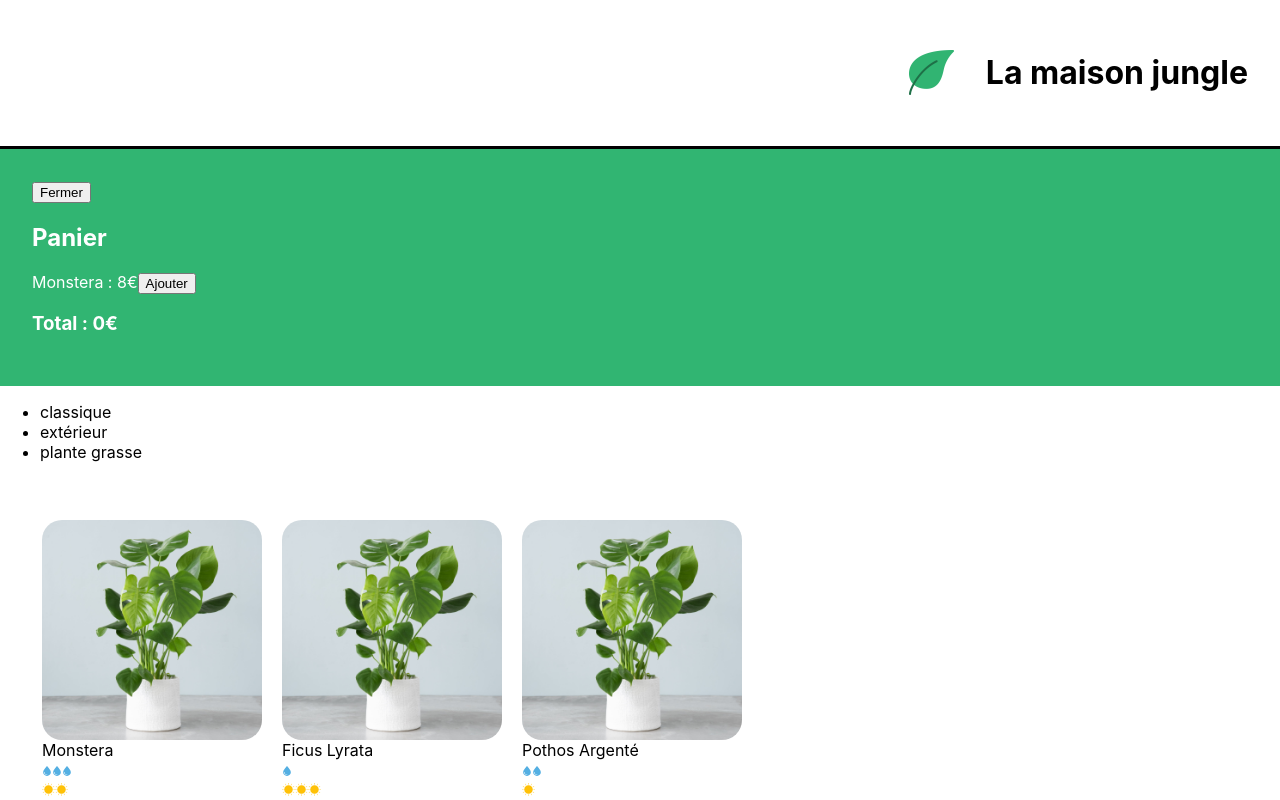
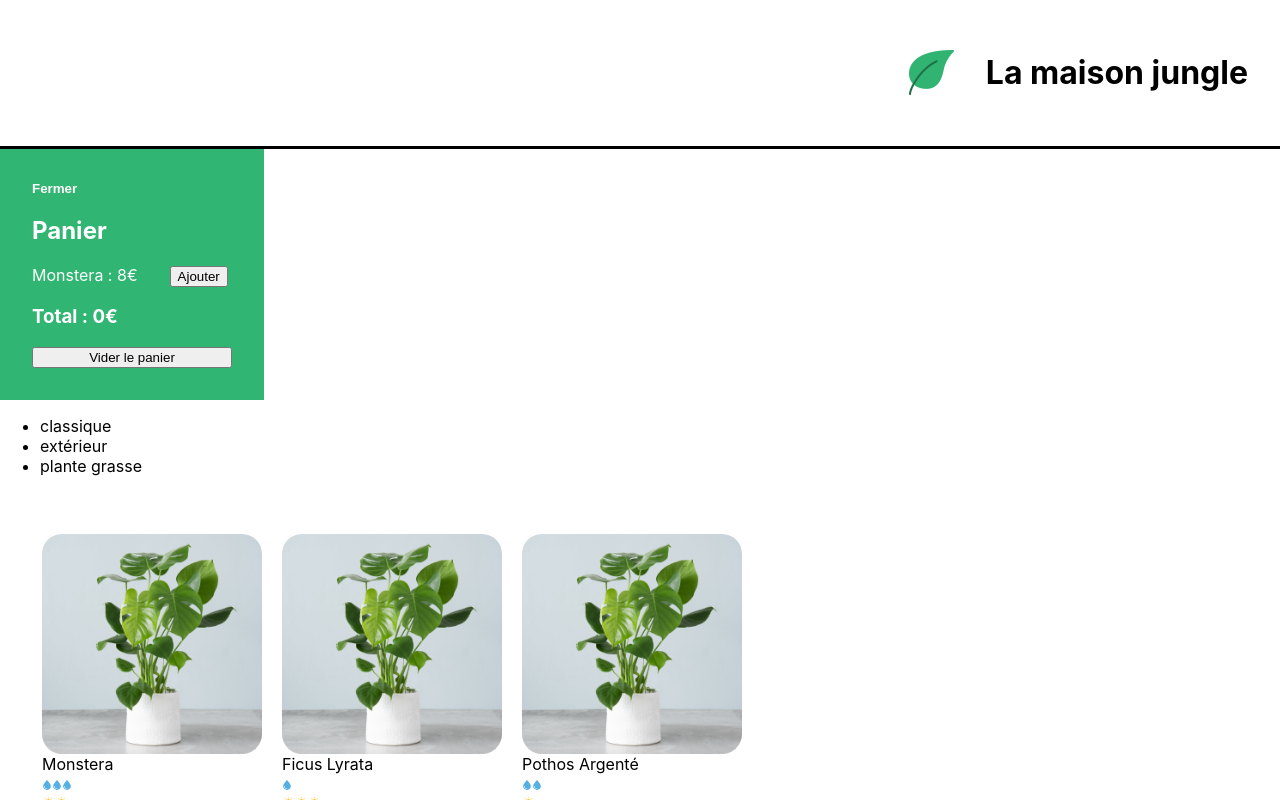
Before and after one commit to GloireMutaliko21/react-app-plantes, a React (Create React App) app: page / in a window 1280 px wide. Both pictures are taken after a click on the button "Ouvrir le panier". Shown: the top 800 px of the page. Built offline with nearby package versions, Linux system fonts and the light colour scheme.

Commit message:
style: cart style + code identation

```diff
--- a/src/components/Cart.js
+++ b/src/components/Cart.js
@@ -10,18 +10,34 @@
 
     return isOpen ? (
         <div className="lmj-cart">
-            <button onClick={() => setIsOpen(false)}>Fermer</button>
+            <button
+                className="lmj-cart-toggle-button"
+                onClick={() => setIsOpen(false)}
+            >
+                Fermer
+            </button>
             <h2>Panier</h2>
             <div>
                 Monstera : {monsteraPrice}€
-                <button onClick={() => updateCart(cart + 1)}>
+                <button
+                    className="lmj-cart-add-button "
+                    onClick={() => updateCart(cart + 1)}
+                >
                     Ajouter
                 </button>
             </div>
             <h3>Total : {monsteraPrice * cart}€</h3>
+            <button onClick={() => updateCart(0)}>Vider le panier</button>
         </div>
     ) : (
-        <button onClick={() => setIsOpen(true)}>Ouvrir le panier</button>
+        <div className="lmj-cart-closed">
+            <button
+                className="lmj-cart-toggle-button"
+                onClick={() => setIsOpen(true)}
+            >
+                Ouvrir le panier
+            </button>
+        </div>
     )
 }
 
--- a/src/styles/Cart.css
+++ b/src/styles/Cart.css
@@ -1,5 +1,34 @@
-.lmj-cart{
-    padding: 32px;
-    color: #ffffff;
-    background-color: #31b572;
+.lmj-cart {
+	color: white;
+	background-color: #31b572;
+	padding: 32px;
+	display: flex;
+	flex-direction: column;
+	justify-content: flex-start;
+	width: 200px;
 }
+
+.lmj-cart-add-button {
+	margin-left: 32px;
+	cursor: pointer;
+}
+
+.lmj-cart-toggle-button {
+	background: none;
+	outline: none;
+	border: none;
+	font-weight: 600;
+	cursor: pointer;
+	align-self: self-start;
+	padding: 0;
+	color: white;
+}
+
+.lmj-cart-closed {
+	padding: 32px;
+	width: 200px;
+}
+
+.lmj-cart-closed > button {
+	color: black;
+}
```
